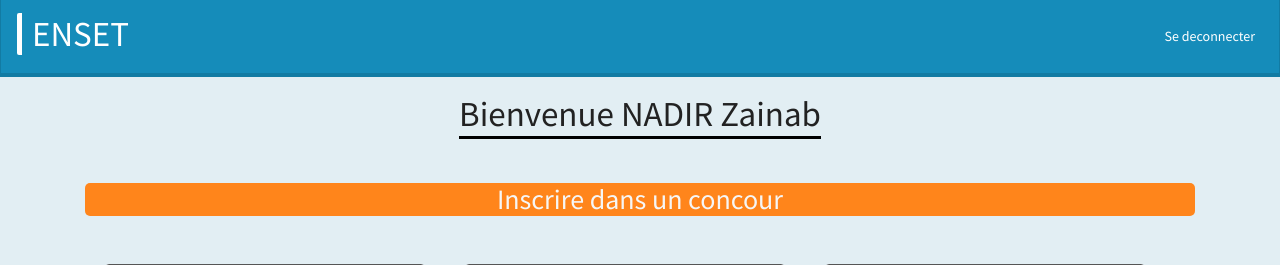
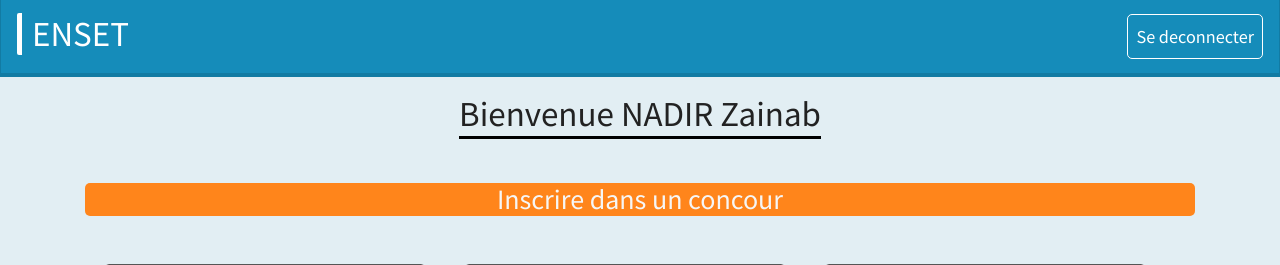
Before and after one commit to Yasser-NADIR/Stage, a PHP site: page /stage/profile.php in a window 1280 px wide. Shown: the top 265 px of the page. Run offline with PHP 8.4, Linux system fonts and the light colour scheme; a user stored in the database is signed in; data comes from the database, SQL or seed files in the repository; some libraries are stand-ins or nearby versions.

Commit message:
la mise a jour du css pour navbar 'deconnection button'

```diff
--- a/Include/Header.php
+++ b/Include/Header.php
@@ -17,6 +17,11 @@
             padding-left: 10px;
             font-size: 2em;
         }
+        .desconnection{
+            border: 1px solid white;
+            border-radius: 5px;
+            font-size: 1.3em;
+        }
     </style>
 </head>
 <body>
@@ -26,7 +31,7 @@
         <ul class="navbar-nav">
         <?php if(isset($_SESSION["auth"])): ?>
             <li class="nav-item">
-                <a href="desconnect.php" class="nav-link active">Se deconnecter</a>
+                <a href="desconnect.php" class="nav-link active desconnection">Se deconnecter</a>
             </li>
         <?php endif; ?>
         </ul>
```
